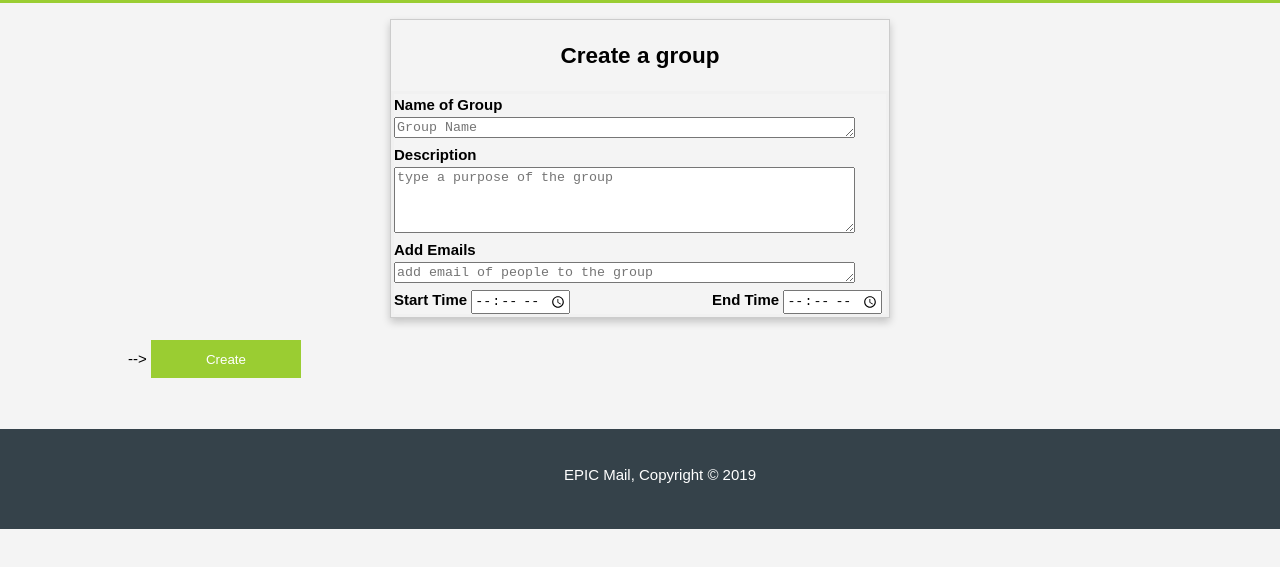
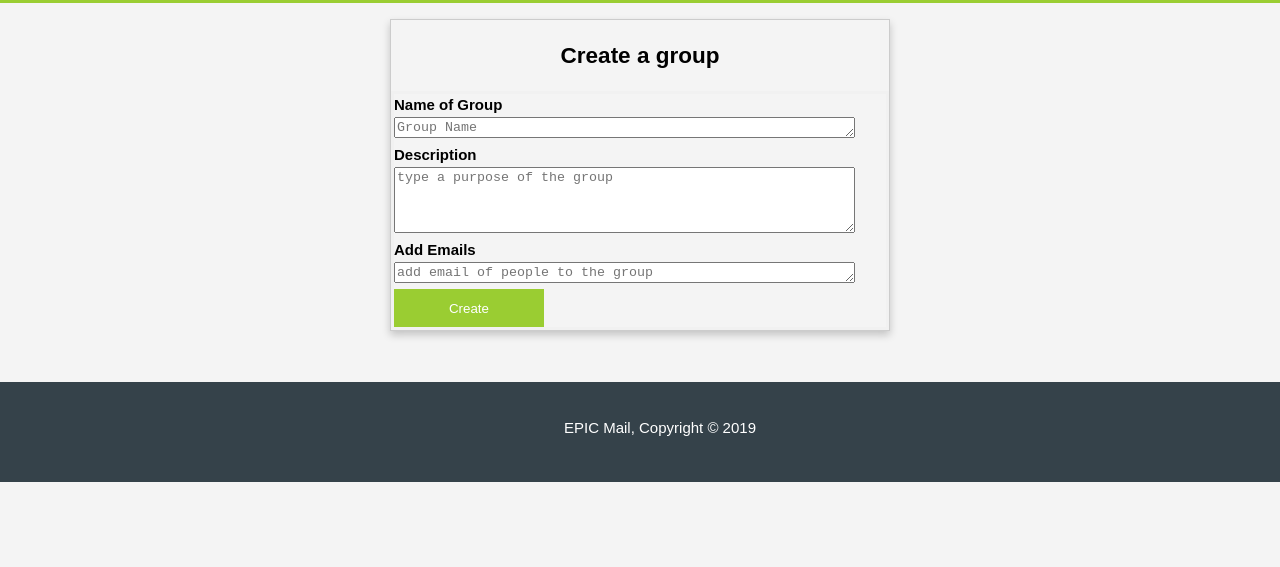
Before and after one commit to EmyRukundo/EPIC-Mail, a plain HTML site: page create.html in a window 1280 px wide. Shown: the part 107-674 px from the top of the page. Drawn offline with Linux system fonts and the light colour scheme.

Commit message:
modified create  page

```diff
--- a/create.html
+++ b/create.html
@@ -49,23 +49,9 @@
 					<textarea name="location" rows="1" cols="55" placeholder="add email of people to the group  "></textarea>
 				</div>
 
-					<label><b>Start Time</b></label>
-					<input type="time" name=""  width="50px">&nbsp; &nbsp; &nbsp;&nbsp; &nbsp; &nbsp;&nbsp; &nbsp; &nbsp;&nbsp; &nbsp; &nbsp;&nbsp; &nbsp; &nbsp; &nbsp;&nbsp; &nbsp;&nbsp; &nbsp;
-
-					<label><b>End Time </b></label>
-					<input type="time" name="">
-
-				</div><br>
-			-->
-
-
 				<input type="submit" name="" class="button_1" value="Create">
 
 			</form>
-
-
-
-
 
 		</div>
 	</div>
```
